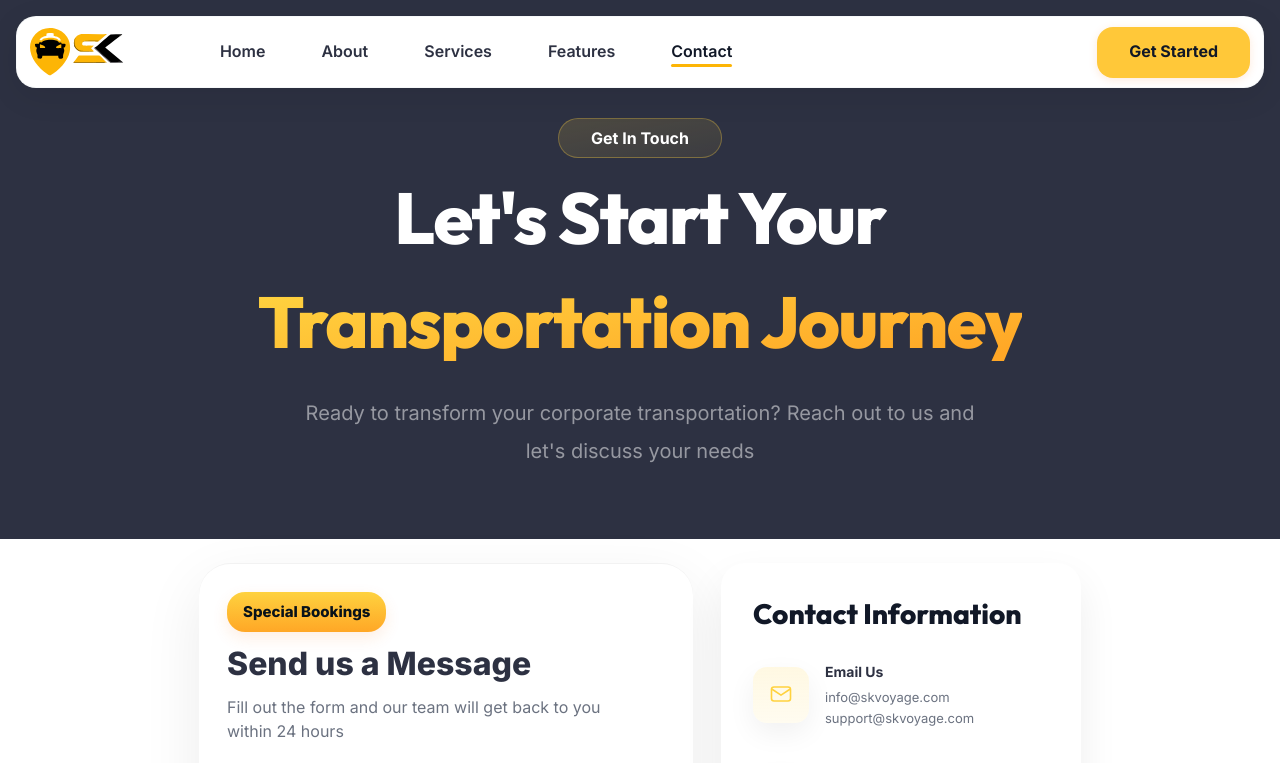
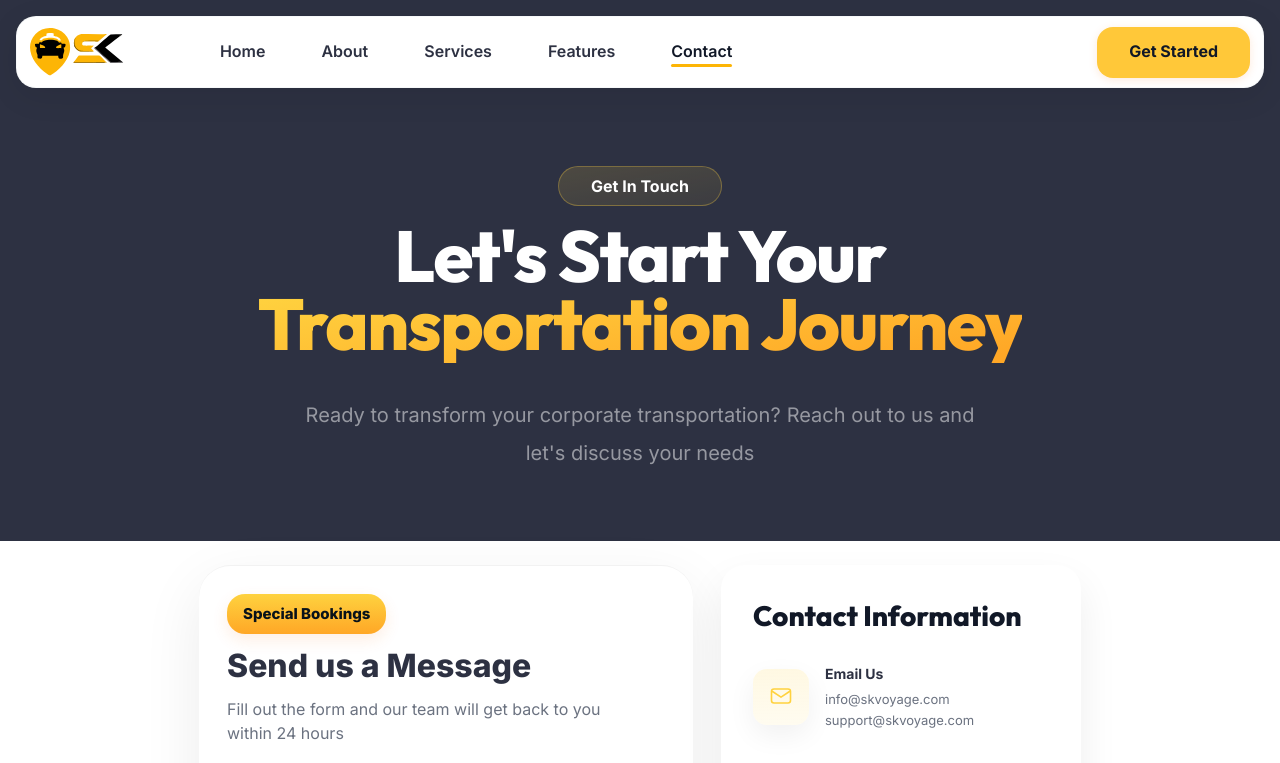
Before and after one commit to Rohithakur027/Sk_Travel_landing_page, a Next.js app: page /contact in a window 1280 px wide. Shown: the top 763 px of the page. Built offline with nearby package versions, Linux system fonts and the light colour scheme.

Commit message:
changes in service and feature page

```diff
--- a/app/contact/page.tsx
+++ b/app/contact/page.tsx
@@ -6,7 +6,7 @@ export const metadata = {
 
 export default function ContactPage() {
   return (
-    <main>
+    <main style={{ marginTop: '3rem' }}>
       <CONTACT />
     </main>
   );
--- a/components/contact/CONTACT.module.css
+++ b/components/contact/CONTACT.module.css
@@ -107,7 +107,7 @@
     color: transparent !important;
   }
 }
-  margin: 0 0 1.5rem 0;
+  margin: 0 0 0.8rem 0;
   line-height: 1;
   text-align: center;
   transform: translateY(-8px);
@@ -120,8 +120,9 @@
   color: #ffffff;
   line-height: 1.1;
   letter-spacing: -0.02em;
-  margin-bottom: 0.25rem;
-  transform: translateY(10px);
+  margin-bottom: 0.5; /* no gap */
+    margin-top: 0.6; /* no gap */
+  transform: none; /* remove extra vertical space */
 }
 .line2 {
   display: block;
@@ -136,7 +137,7 @@
   background-clip: text;
   color: transparent;
   display: inline-block;
-  transform: translateY(-8px);
+  transform: none; /* remove extra vertical space */
 }
 
 .lead {
--- a/components/contact/CONTACT.tsx
+++ b/components/contact/CONTACT.tsx
@@ -73,7 +73,6 @@ export default function CONTACT() {
 
           <h1 className={styles.title}>
             <span className={styles.line1}>Let's Start Your</span>
-            <br />
             <span className={styles.line2}>Transportation Journey</span>
           </h1>
 
--- a/components/features/FeaturesPage.tsx
+++ b/components/features/FeaturesPage.tsx
@@ -206,7 +206,7 @@ export default function FeaturesPage() {
         <h3 className={styles.sectionTitle}>Experience These Features</h3>
         <p className={styles.sectionLead}>Schedule a demo to see how our platform can transform your <span className={styles.keepTogether}>corporate transportation</span></p>
         <div style={{marginTop:24}}>
-          <Link href="/contact#booking" className={styles.ctaBtn}>Request a Demo →</Link>
+          <Link href="/contact#booking" className={styles.ctaBtn}>Send an Enquiry →</Link>
         </div>
       </div>
 
--- a/components/layout/Navbar.module.css
+++ b/components/layout/Navbar.module.css
@@ -1,3 +1,9 @@
+.home {
+  background-color: transparent !important;
+  box-shadow: none !important;
+  /* Optionally, remove border for a cleaner look */
+  border: none !important;
+}
 .header {
   position: fixed;
   top: 0;
--- a/components/layout/Navbar.tsx
+++ b/components/layout/Navbar.tsx
@@ -28,8 +28,10 @@ export default function Navbar() {
     return () => window.removeEventListener('scroll', handleScroll);
   }, []);
 
+  // Add 'home' class if on home page
+  const isHome = pathname === '/';
   return (
-    <header className={`${styles.header} ${isScrolled ? styles.headerScrolled : ''}`}>
+    <header className={`${styles.header} ${isScrolled ? styles.headerScrolled : ''} ${isHome ? styles.home : ''}`}>
       <div className={styles.inner}>
         {/* Left Side: Logo + Navlinks Container */}
         <div className={styles.leftSideGroup}>
--- a/components/services/ServicesSection.tsx
+++ b/components/services/ServicesSection.tsx
@@ -198,7 +198,7 @@ export default function ServicesSection() {
             <span className={styles.ctaLine2}> transportation needs and get a</span>
             <span className={styles.ctaLine3}> customized quote</span>
           </p>
-          <Link href="/contact#booking" className={styles.ctaBtn}>Request a Quote →</Link>
+          <Link href="/contact#booking" className={styles.ctaBtn}>Send an Enquiry →</Link>
         </div>
       </section>
     </>
```
